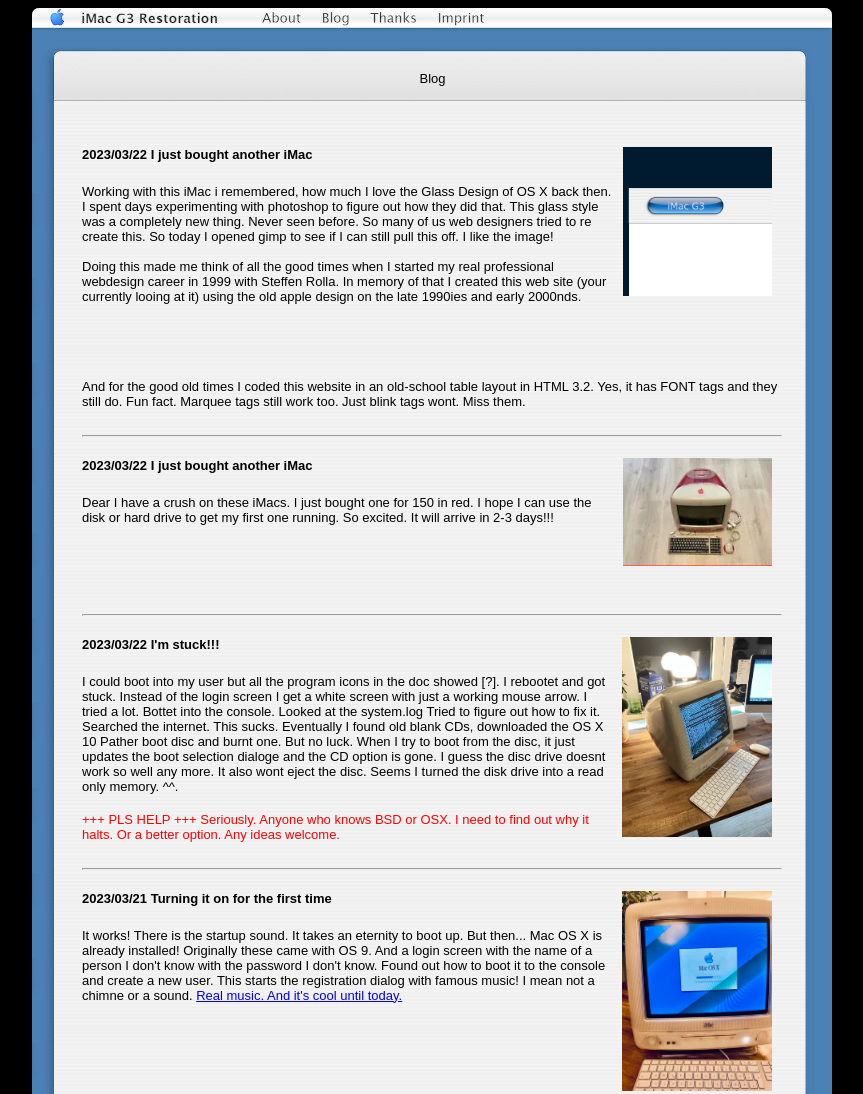
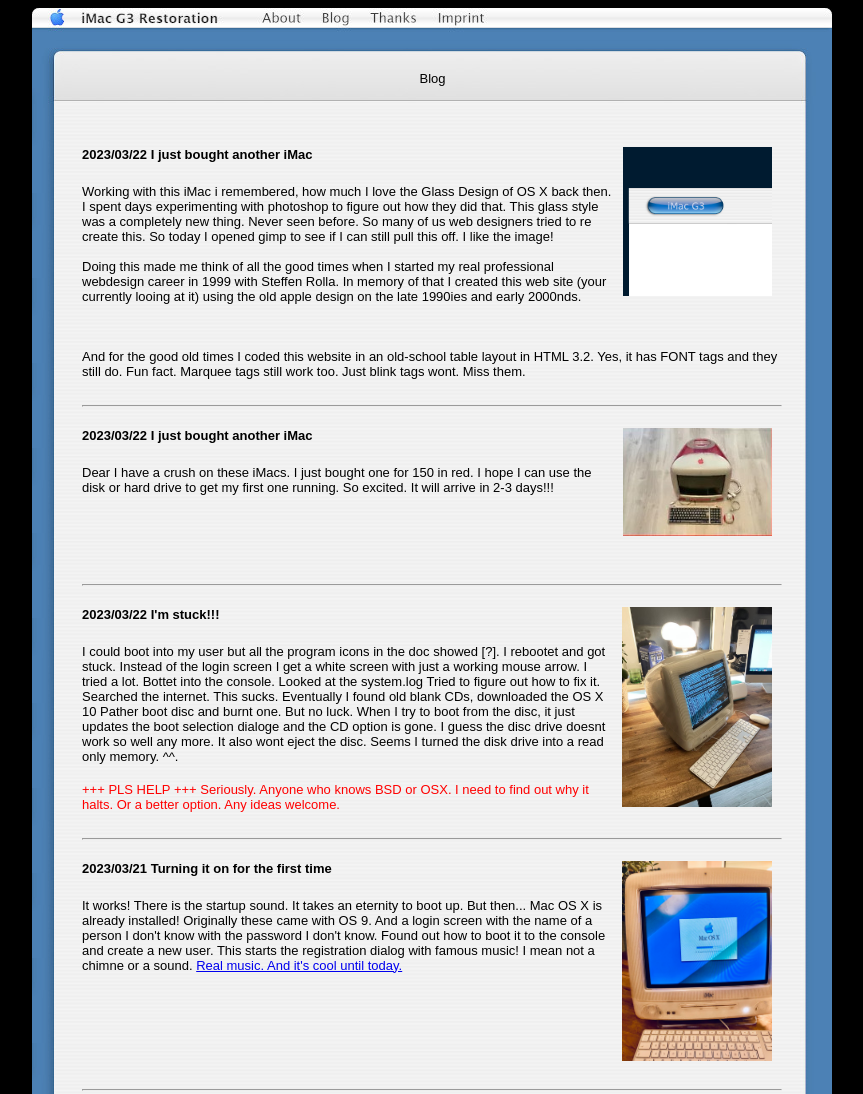
Before and after one commit to crismancich/iMac-G3-Restoration, a plain HTML site: page index.html in a window 1280 px wide. Shown: the top 1094 px of the page, without its empty margins (208-1071 px from the left). Drawn offline with Linux system fonts and the light colour scheme.

Commit message:
Fixed design bug

```diff
--- a/index.html
+++ b/index.html
@@ -31,7 +31,7 @@
                     So today I opened gimp to see if I can still pull this off. I like the image!<br><br>
                     Doing this made me think of all the good times when I started my real professional webdesign career in 1999 with Steffen Rolla.
 
-                    In memory of that I created this web site (your currently looing at it) using the old apple design on the late 1990ies and early 2000nds.<BR><BR><BR><BR>
+                    In memory of that I created this web site (your currently looing at it) using the old apple design on the late 1990ies and early 2000nds.<BR><BR>
                     <br><br>
                     And for the good old times I coded this website in an old-school table layout in HTML 3.2. Yes, it has FONT tags and they still do. Fun fact. Marquee tags still work too. Just blink tags wont. Miss them<blink>.</blink>
                     </FONT>
```
